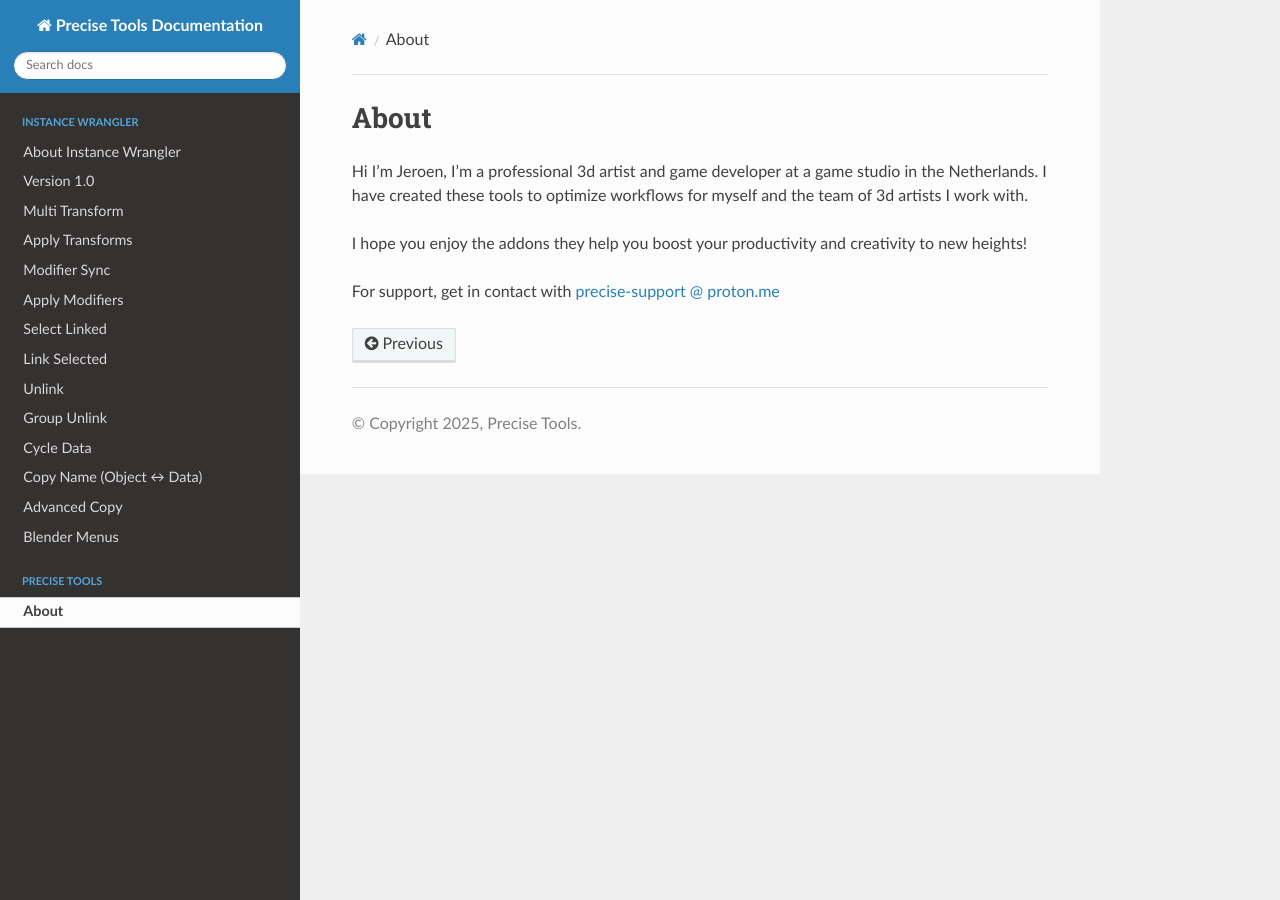
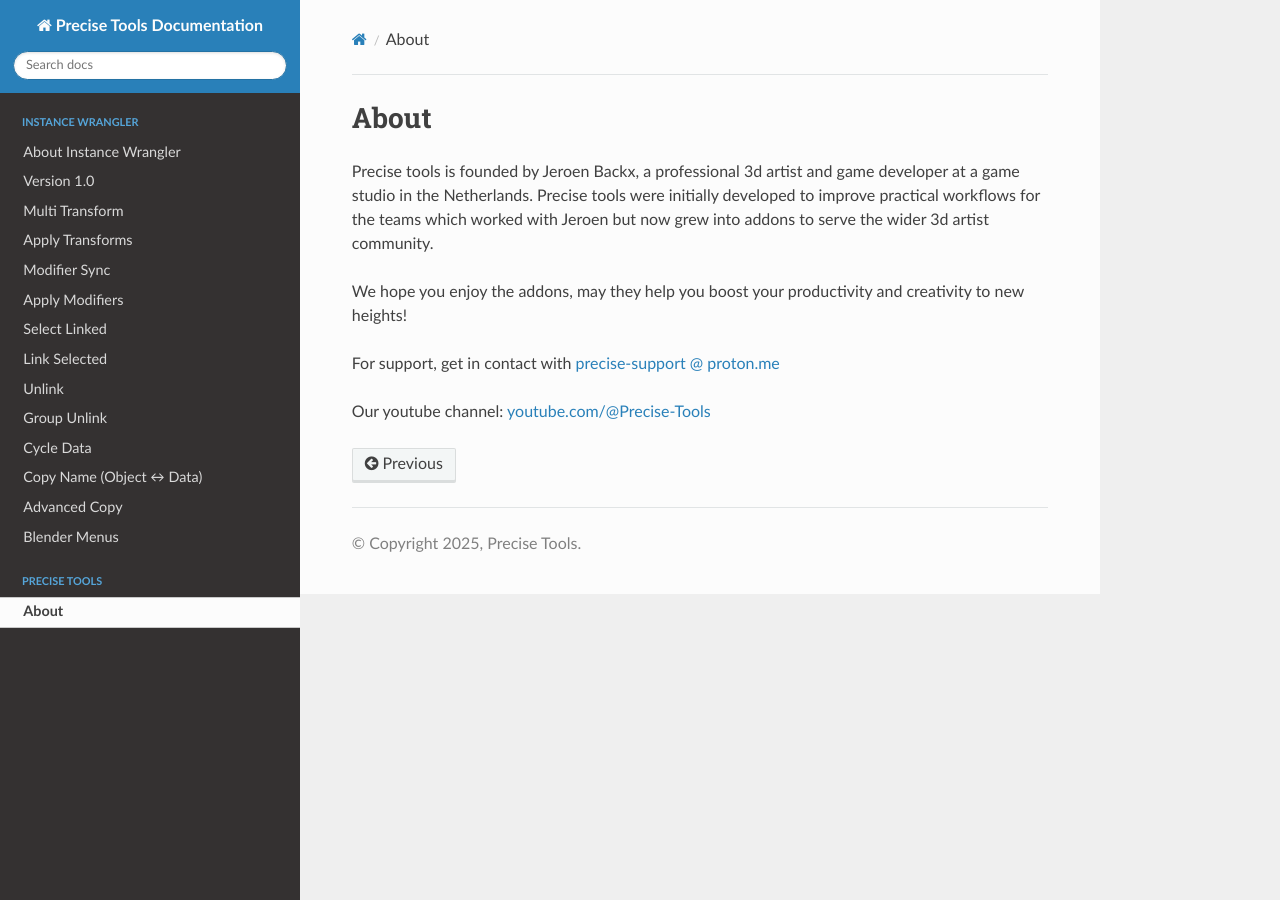
Before and after one commit to jb1981dev/Precise-Docs, a Sphinx documentation site: the page built from docs/source/about.rst, in a window 1280 px wide. Built offline with Sphinx 7.4.7 and the Read the Docs theme 3.1.0, drawn with Linux system fonts in a browser that asks for light colours.

Commit message:
Update about.rst

```diff
--- a/docs/source/about.rst
+++ b/docs/source/about.rst
@@ -1,8 +1,10 @@
 About
 =====
 
-Hi I'm Jeroen, I'm a professional 3d artist and game developer at a game studio in the Netherlands. I have created these tools to optimize workflows for myself and the team of 3d artists I work with.
+Precise tools is founded by Jeroen Backx, a professional 3d artist and game developer at a game studio in the Netherlands. Precise tools were initially developed to improve practical workflows for the teams which worked with Jeroen but now grew into addons to serve the wider 3d artist community.
 
-I hope you enjoy the addons they help you boost your productivity and creativity to new heights!
+We hope you enjoy the addons, may they help you boost your productivity and creativity to new heights!
 
 For support, get in contact with `precise-support @ proton.me <mailto:precise-support@proton.me>`_
+
+Our youtube channel: `youtube.com/@Precise-Tools <https://www.youtube.com/@Precise-Tools>`_
```
